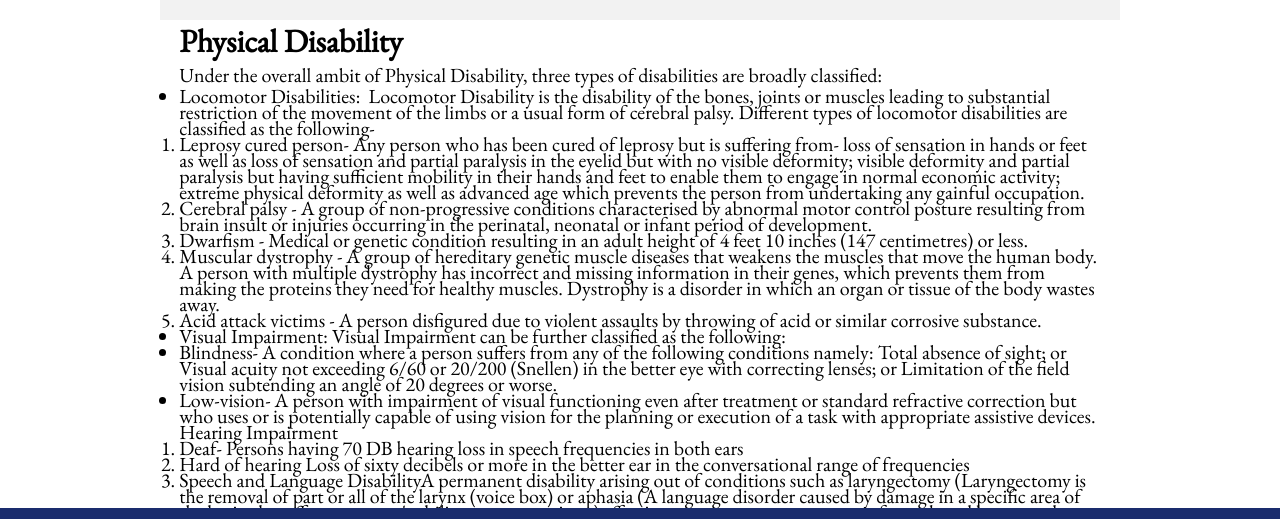
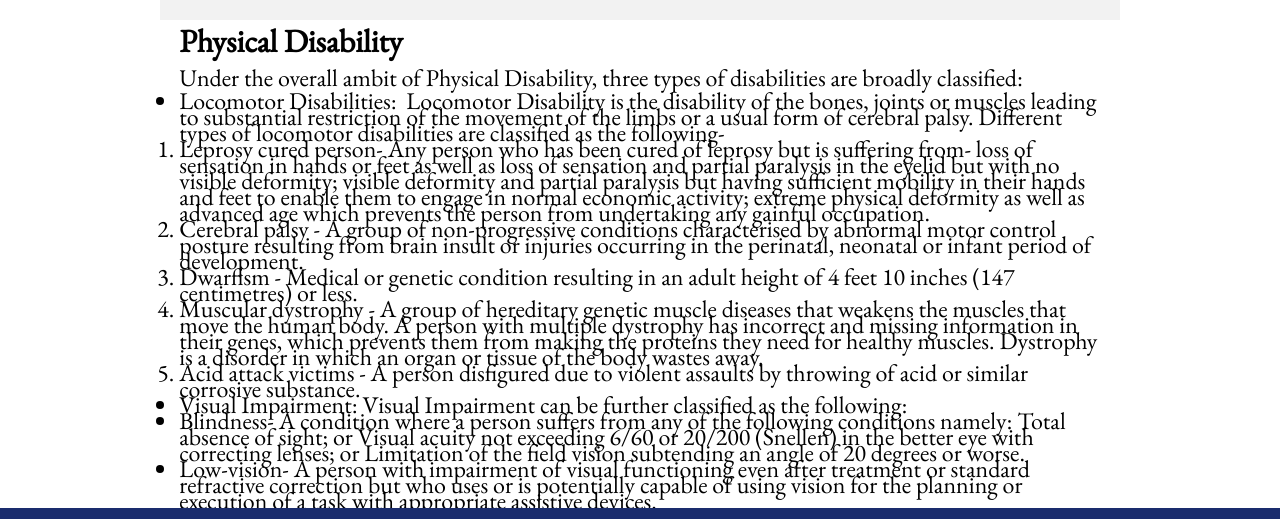
Before and after one commit to pratikk94/disabiityWebsite, a React (Create React App) app: page /disabilityInfo in a window 1280 px wide. Shown: the part 252-771 px from the top of the page. Built offline with nearby package versions, Linux system fonts and the light colour scheme.

Commit message:
CSS enhancement-1

```diff
--- a/src/Pages/Home.jsx
+++ b/src/Pages/Home.jsx
@@ -57,7 +57,7 @@ function Home() {
             style={{
               fontSize: regular.fontSizeText,
               color: "#1A2C6D",
-
+              padding: "2%",
               textAlign: "left",
               marginRight: "4%",
             }}
--- a/src/components/disability.jsx
+++ b/src/components/disability.jsx
@@ -4,7 +4,7 @@ export default function Disability(props) {
     ? props.rawJsonData["disability"].map((jsonData, index) => (
         <div style={{ marginLeft: "14%", marginRight: "14%" }}>
           <h1>{jsonData["typeOfDisability"]}</h1>
-          <pre style={{ whiteSpace: "pre-wrap", fontSize: "20px" }}>
+          <pre style={{ whiteSpace: "pre-wrap", fontSize: "24px" }}>
             {parse(jsonData["Description"])}
           </pre>
           <hr style={{ marginTop: "1%", marginBottom: "1%" }} />
```
